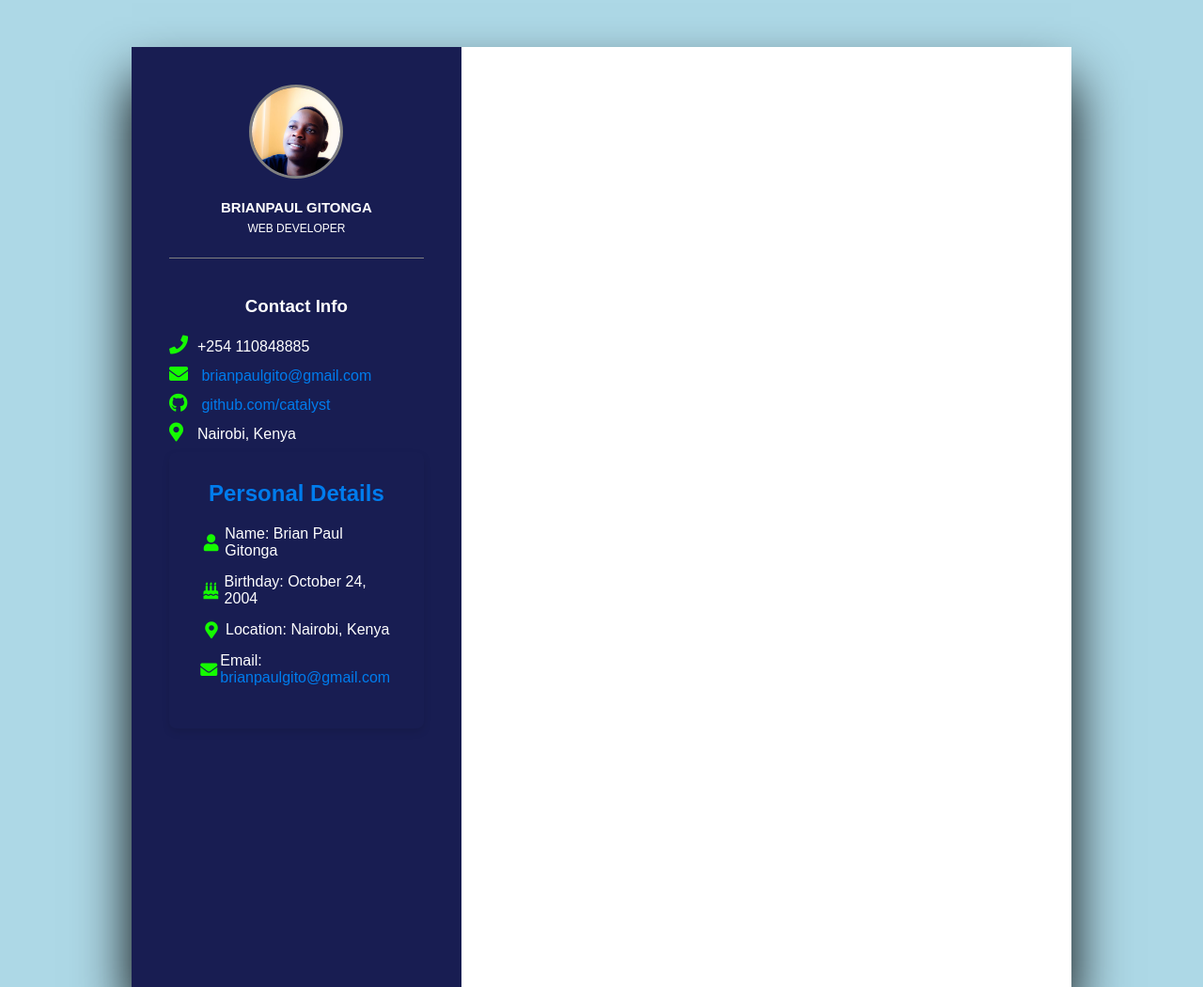
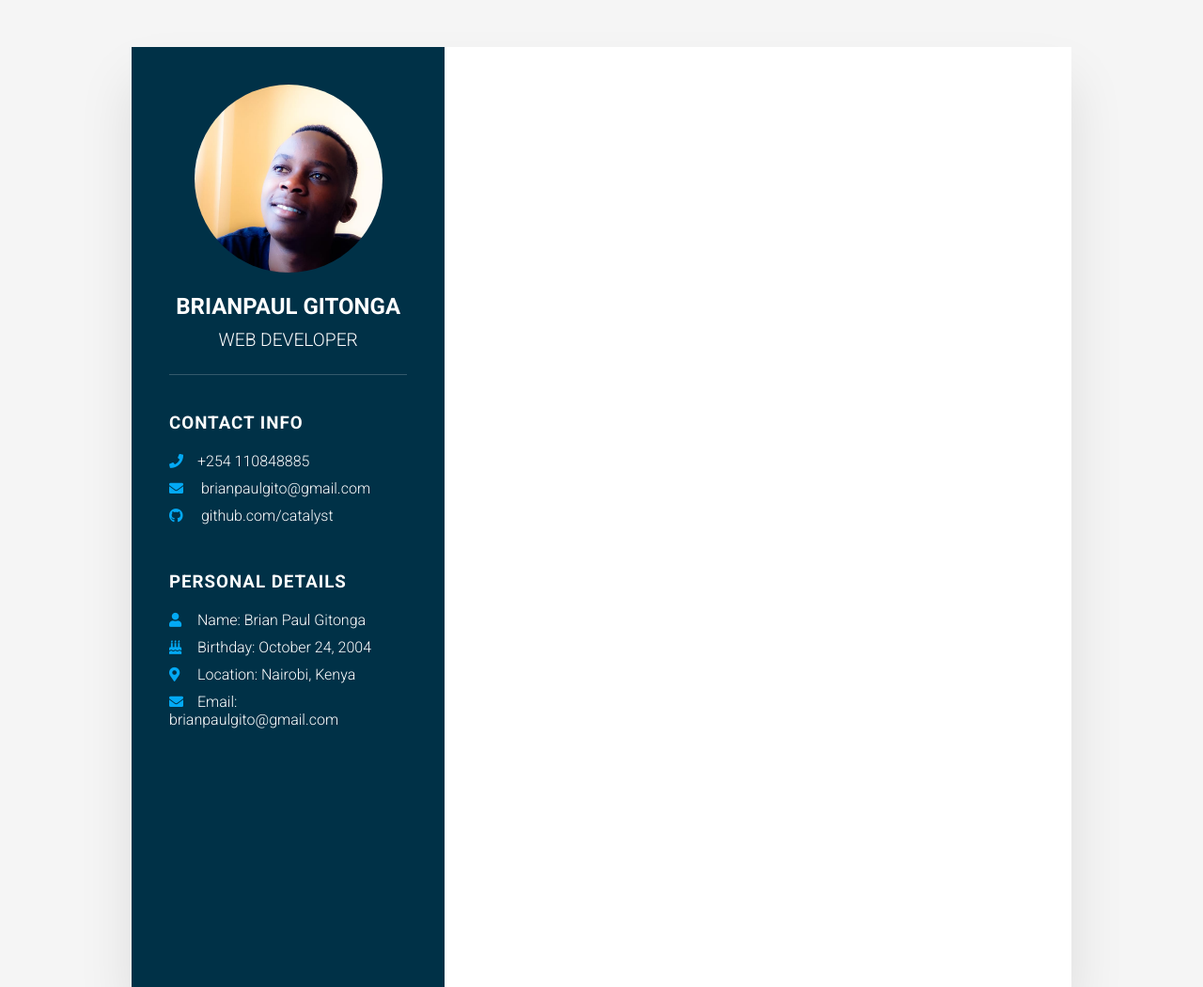
Before and after one commit to catalyst254/gitonga, a plain HTML site: page CV.html in a window 1280 px wide. Shown: the top 1050 px of the page at 94% size. Drawn offline with Linux system fonts and the light colour scheme.

Commit message:
update changes

```diff
--- a/CV.html
+++ b/CV.html
@@ -20,9 +20,8 @@
             <h3 class="title">Contact Info</h3>
             <ul>
                 <li><i class="fas fa-phone"></i><span>+254 110848885</span></li>
-                <li><i class="fas fa-envelope"></i><span>  <a href="mailto:  ">brianpaulgito@gmail.com</a></span></li>
+                <li><i class="fas fa-envelope"></i><span>  <a href="mailto: brianpaulgito@gmail.com ">brianpaulgito@gmail.com</a></span></li>
                 <li><i class="fab fa-github"></i><span>  <a href="https://github.com/catalyst254">  github.com/catalyst</a></span></li>
-                <li><i class="fas fa-map-marker-alt"></i><span>Nairobi, Kenya</span></li>
 
             </ul>
         </div>
--- a/cv.css
+++ b/cv.css
@@ -1,52 +1,56 @@
-*{
+@import url('https://fonts.googleapis.com/css2?family=Roboto:wght@300;400;500;700&display=swap');
+
+* {
     margin: 0;
     padding: 0;
     box-sizing: border-box;
-    font-family: 'Poppins', sans-serif;
+    font-family: 'Roboto', sans-serif;
 }
 
-body{
-    background-color: lightblue;
+body {
+    background-color: #f5f5f5;
     display: flex;
     justify-content: center;
     align-items: center;
     min-height: 100vh;
 }
-.container{
+
+.container {
     position: relative;
     width: 100%;
     max-width: 1000px;
     min-height: 1000px;
-    background-color: white;
+    background-color: #fff;
     margin: 50px;
     display: grid;
     grid-template-columns: 1fr 2fr;
-    box-shadow: 0 35px 55px black;
+    box-shadow: 0 35px 55px rgba(0, 0, 0, 0.1);
 }
-.left_side{
+
+.left_side {
     position: relative;
-    background-color: #181d52;
+    background-color: #003147;
     padding: 40px;
 }
-.profileText{
+
+.profileText {
     position: relative;
     display: flex;
     flex-direction: column;
     align-items: center;
     padding-bottom: 20px;
-    border-bottom: 1px solid grey;
+    border-bottom: 1px solid rgba(255, 255, 255, 0.2);
 }
 
 .profileText .image {
     position: relative;
-    width: 100px;
-    height: 100px;
+    width: 200px;
+    height: 200px;
     border-radius: 50%;
     overflow: hidden;
-    border: 3px solid grey;
 }
 
-.profileText .image img{
+.profileText .image img {
     position: absolute;
     top: 0;
     left: 0;
@@ -55,9 +59,9 @@
     object-fit: cover;
 }
 
-.profileText h2{
-    color: #ffff;
-    font-size: 15px;
+.profileText h2 {
+    color: #fff;
+    font-size: 1.5em;
     margin-top: 20px;
     text-transform: uppercase;
     text-align: center;
@@ -69,15 +73,17 @@
     font-size: 0.8em;
     font-weight: 300;
 }
+
 .contactInfo {
-padding-top: 40px;
+    padding-top: 40px;
 }
 
-.contactInfo .title {
+.title {
+    color: #fff;
+    text-transform: uppercase;
     font-weight: 600;
-    color: #ffffff;
+    letter-spacing: 1px;
     margin-bottom: 20px;
-    text-align: center;
 }
 
 .contactInfo ul {
@@ -85,79 +91,59 @@
 }
 
 .contactInfo ul li {
+    position: relative;
     list-style: none;
-    position: relative;
     margin: 10px 0;
     cursor: pointer;
 }
 
-.contactInfo ul li i {
-    font-size: 24px;
+.contactInfo ul li .icon {
     display: inline-block;
     width: 30px;
-    color: #15fa00;
-    font-size: 20px;
+    font-size: 18px;
+    color: #1c3642;
+}
+
+.contactInfo ul li span {
+    color: #fff;
+    font-weight: 300;
 }
 
 .contactInfo ul li a {
-    color: #007ced;
+    color: #fff;
     text-decoration: none;
-}
-.contactInfo ul li span{
-    color: #ffff;
 }
 
 .personaldetails {
-    padding: 30px;
-    border-radius: 8px;
-    box-shadow: 0 4px 8px rgba(0, 0, 0, 0.1);
-    max-width: 500px;
-    margin: 0 auto;
-}
-
-.personaldetails .title {
-    text-align: center;
-    color: #007ced;
-    font-size: 24px;
-    font-weight: 700;
-    margin-bottom: 20px;
-}
-
-.personaldetails ul {
-    list-style-type: none;
-    padding: 0;
-    margin: 0;
+    padding-top: 40px;
 }
 
 .personaldetails ul li {
-    display: flex;
-    align-items: center;
-    margin-bottom: 15px;
+    position: relative;
+    list-style: none;
+    margin: 10px 0;
+    cursor: pointer;
 }
 
-.personaldetails ul li i {
-    color: #15fa00;
-    font-size: 18px;
+ul li i {
+    display: inline-block;
     width: 30px;
-    text-align: center;
+    font-size: 15px;
+    color: #03a9f4;
 }
 
 .personaldetails ul li span {
-    font-size: 16px;
-    color: #ffffff;
+    color: #fff;
+    font-weight: 300;
 }
 
 .personaldetails ul li a {
-    color: #007ced;
+    color: #fff;
     text-decoration: none;
-    transition: color 0.3s ease-in-out;
 }
 
-
-
-
-.right-side{
+.right_side {
     position: relative;
-    background-color: #ffffff;
+    background-color: #fff;
     padding: 40px;
 }
--- a/skill.css
+++ b/skill.css
@@ -73,6 +73,7 @@ nav .togglebtn span{
 }
 nav .navlinks{
     list-style-type: none;
+    overflow-y: auto;
 }
 nav .navlinks li{
     display: inline-block;
@@ -91,7 +92,10 @@ nav .navlinks li a:hover {
     border-bottom: 1.5px solid #15fa00;
 
 }
-
+nav .navlinks.open {
+    right: 5%;
+    overflow-y: hidden;
+}
 
 /* disign and display navbar for small screen */
 @media(max-width:930px)
@@ -177,9 +181,6 @@ nav .navlinks li a:hover {
 .container {
     margin: 20px;
     padding: 40px;
-    background-color: #222;
-    border-radius: 10px;
-    box-shadow: -3px -3px 20px #007ced;
     width: 500px;
 }
 .containers.container :hover{
@@ -209,7 +210,6 @@ nav .navlinks li a:hover {
     flex: 1;
     height: 10px;
     background-color: #ddd;
-    box-shadow: 1px 1px 10px;
     border-radius: 5px;
     margin-right: 10px;
 }
@@ -227,7 +227,6 @@ h2 {
     text-align: center;
     animation: fadein 1s ease-in-out;
     animation-delay: 1s;
-    box-shadow: 1px 1px 10px #15fa00;
     border-radius: 1000px;
     width: 60% auto;
 }
```
Also changed, not shown: index.html (+3 -3 lines), style.css (+11 -2 lines).
